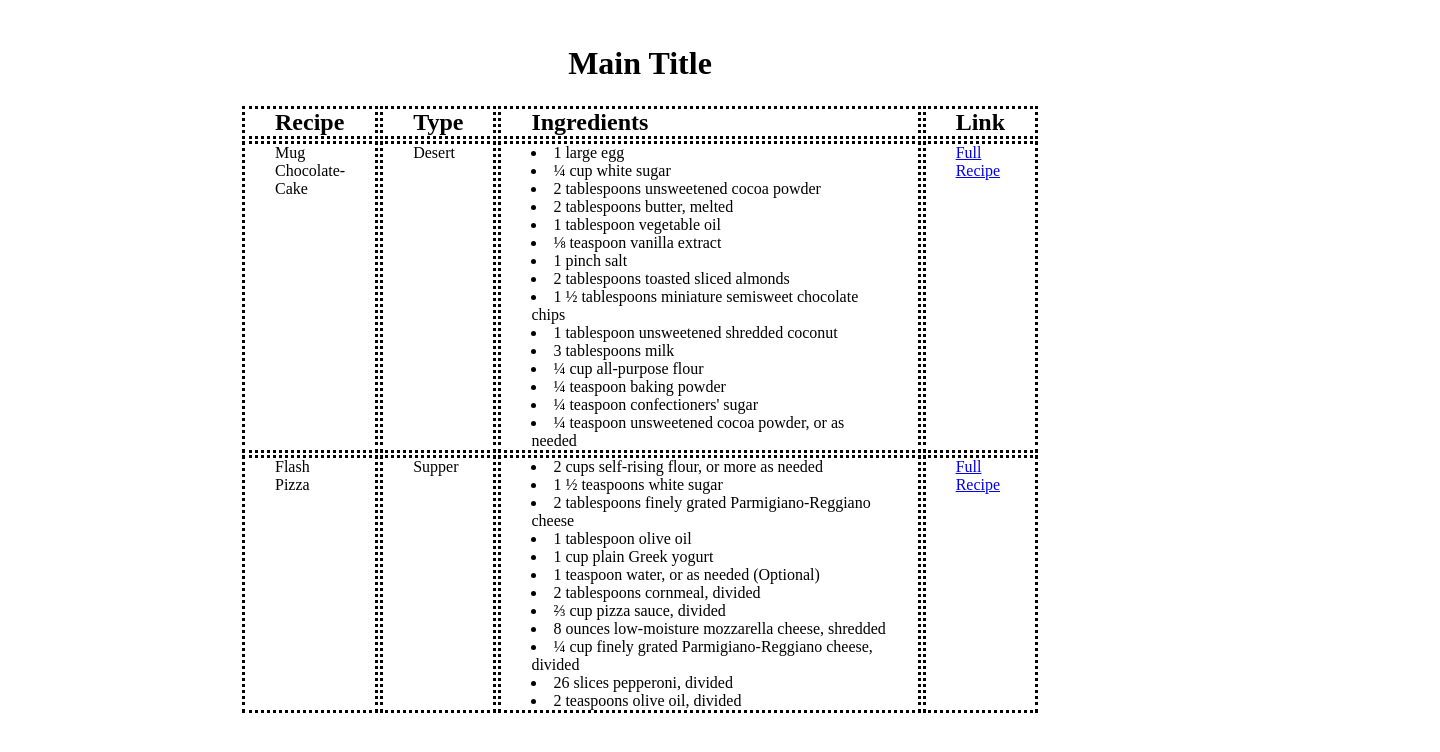
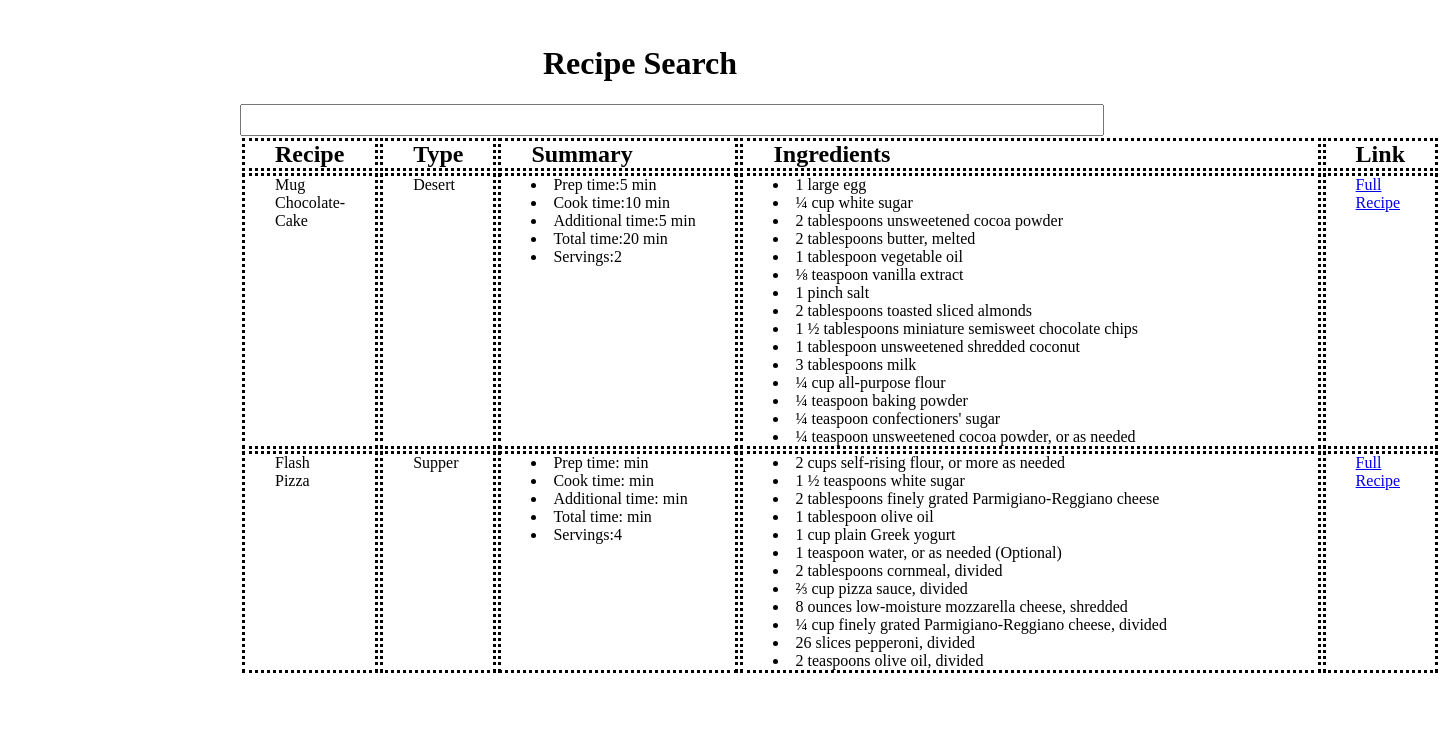
Before and after one commit to gcontesini/personal_react_webapp, a React (Create React App) app: page / in a window 1280 px wide. Shown: the top 752 px of the page, 1440 px wide, since content can reach past the window. Built offline with nearby package versions, Linux system fonts and the light colour scheme.

Commit message:
"React Hooks handling"

```diff
--- a/src/App.js
+++ b/src/App.js
@@ -1,8 +1,32 @@
 import React from "react";
+import PropTypes from "prop-types";
 import './App.css';
 import Recipe from "./recipe-book.json";
 
+// React Components
+
+const Ingredients = ({_ingredients}) => (
+	<td> {_ingredients.map((_ingredients_) =>
+		<li key={_ingredients_.toString()}> {_ingredients_} </li>
+	)}
+	</td>
+);
+
+const Summary = ({_summary}) => (
+	<td>
+		<li>Prep time:{_summary.cook_time} min</li>
+		<li>Cook time:{_summary.prep_time} min</li>
+		<li>Additional time:{_summary.additional_time} min</li>
+		<li>Total time:{_summary.total_time} min</li>
+		<li>Servings:{_summary.servings}</li>
+	</td>
+);
+
 function App() {
+	// React Hook
+	// state is the current state of the hook
+	// setState is the setter of the variable state
+	const [state, setState] = React.useState("");
 
 	return (
 		<div
@@ -12,57 +36,44 @@ function App() {
 				paddingTop: "1rem",
 			}}
 		>
-			<h1
-				className="title"
-			>
-				Main Title
+			<h1 className="title">
+				Recipe Search
 			</h1>
+			<input
+				value={state}
+				onChange={(_state) => setState(_state.target.value)}
+			/>
 			<table
-				width="100%"
+				width="150%"
 			>
 				<thead>
 					<tr>
-						<th> Recipe </th>
-						<th> Type </th>
-						{/* <th>Summary</th> */}
-						<th width="300%">  Ingredients </th>
-						<th width="200%"> Link </th>
+						<th width="0%"> Recipe </th>
+						<th width="0%"> Type </th>
+						<th width="25%"> Summary</th>
+						<th width="80%"> Ingredients </th>
+						<th width="75%"> Link </th>
 					</tr>
 				</thead>
 				<tbody>
-					{Recipe.map(Recipe => (
+					{Recipe
+						.filter((Recipe) => Recipe.name.includes(state))
+						.slice(0,2)
+						.map(Recipe => (
 						<tr key={Recipe.id}>
 							<td>{Recipe.name}</td>
 							<td>{Recipe.type}</td>
-							{/* <td className="summary">
-							 <td>
-								{Recipe.summary.map( summary => (
-									<tr>
-										<td>items.prep-time</td>
-										<td>items.cook-time</td>
-										<td>items.additional-time</td>
-										<td>items.total-time</td>
-									</tr>
-								))}
-							</td> */}
-							<td> {Recipe.ingredients.map((ingredients) =>
-								// generate automatic keys
-								<li >{ingredients}</li>
-								)}
+							<Summary _summary={Recipe.summary}/>
+							<Ingredients key={Recipe.ingredients.toString()} _ingredients={Recipe.ingredients}/>
+							<td>
+								<a href={Recipe.link} target="_blank"> Full Recipe </a>
 							</td>
-							<td>
-								<a
-									href={Recipe.link}
-									target="_blank">
-									Full Recipe
-								</a>
-							</td>
-					</tr>
+						</tr>
 					))}
 				</tbody>
 			</table>
 		</div>
 	);
-}
+};
 
 export default App;
--- a/src/index.css
+++ b/src/index.css
@@ -10,9 +10,11 @@ th, td {
 	vertical-align: top;
 }
 
-/* .summary {
-	vertical-align: top;
-} */
+input {
+	width: 100%;
+	font-size: x-large;
+	padding: 0 30px;
+}
 
 
 .title {
--- a/src/recipe-book.json
+++ b/src/recipe-book.json
@@ -5,10 +5,10 @@
 		"type": "Desert",
 		"link":["https://www.allrecipes.com/recipe/233674/minute-chocolate-mug-cake/"],
 		"summary":{
-			"prep-time": 10,
-			"cook-time": 5,
-			"additional-time": 5,
-			"total-time": 20,
+			"prep_time": 10,
+			"cook_time": 5,
+			"additional_time": 5,
+			"total_time": 20,
 			"servings":2
 		},
 		"ingredients": [
```
